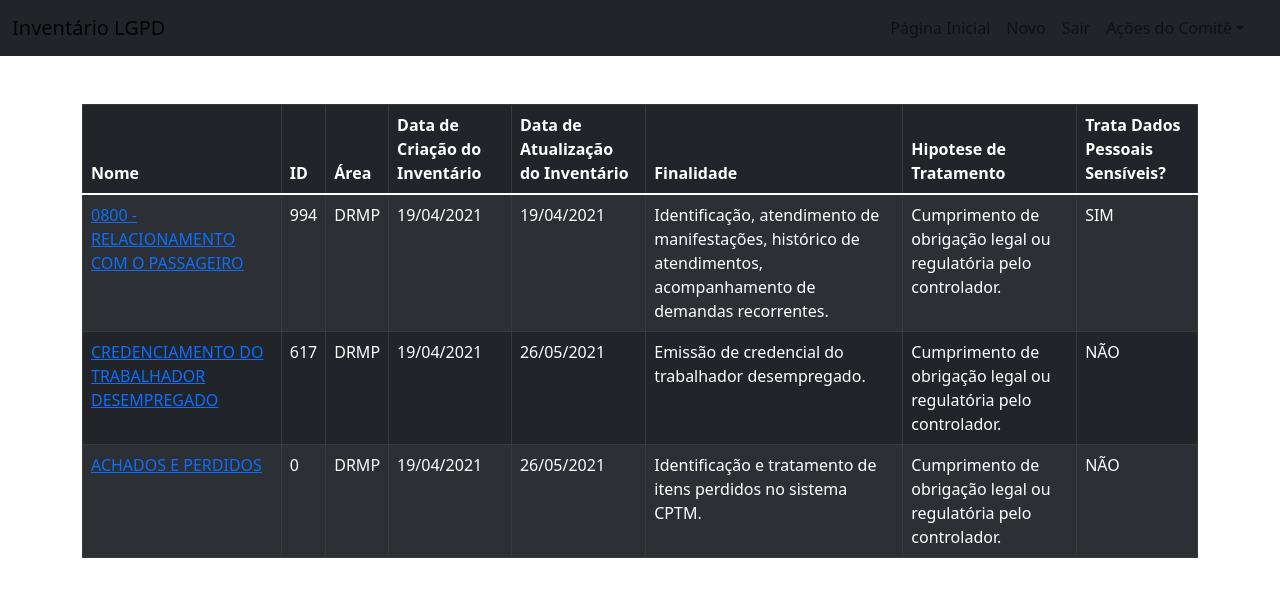
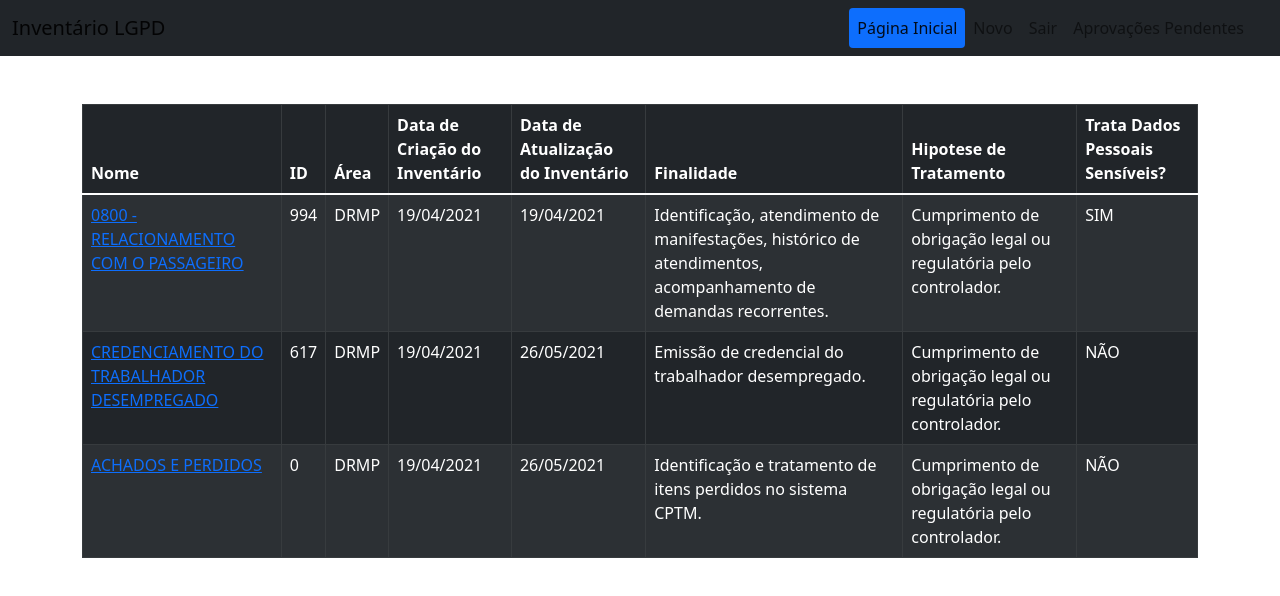
Before and after one commit to cyborg-nomade/inventario-lgpd-auto, a React (Create React App) app in the folder inventario-lgpd-frontend/: page /1/cases in a window 1280 px wide. Shown: the top 596 px of the page. Built offline with nearby package versions, Linux system fonts and the light colour scheme.

Commit message:
outsourced navlinks to its own component + styles

```diff
--- a/inventario-lgpd-frontend/src/shared/components/nav/MainHeader.js
+++ b/inventario-lgpd-frontend/src/shared/components/nav/MainHeader.js
@@ -2,9 +2,9 @@ import React from "react";
 import Navbar from "react-bootstrap/Navbar";
 import Container from "react-bootstrap/Container";
 import Nav from "react-bootstrap/Nav";
-import NavDropdown from "react-bootstrap/NavDropdown";
 
-import { NavLink, Link } from "react-router-dom";
+import { Link } from "react-router-dom";
+import NavLinks from "./NavLinks";
 
 const MainHeader = () => {
   return (
@@ -16,21 +16,11 @@ const MainHeader = () => {
           </Navbar.Brand>
           <Navbar.Toggle aria-controls="responsive-navbar-nav" />
           <Navbar.Collapse id="responsive-navbar-nav">
-            <Nav className="justify-content-end flex-grow-1 pe-3">
-              <Nav.Link eventKey={1} as={NavLink} to="/">
-                Página Inicial
-              </Nav.Link>
-              <Nav.Link eventKey={2} as={NavLink} to="/cases/new">
-                Novo
-              </Nav.Link>
-              <Nav.Link eventKey={3} as={NavLink} to="/logout">
-                Sair
-              </Nav.Link>
-              <NavDropdown title="Ações do Comitê" id="offcanvasNavbarDropdown">
-                <NavDropdown.Item eventKey={4} as={NavLink} to="/cases/approve">
-                  Aprovações Pendentes
-                </NavDropdown.Item>
-              </NavDropdown>
+            <Nav
+              className="justify-content-end flex-grow-1 pe-3"
+              variant="pills"
+            >
+              <NavLinks />
             </Nav>
           </Navbar.Collapse>
         </Container>
--- a/inventario-lgpd-frontend/src/shared/components/nav/NavLinks.js
+++ b/inventario-lgpd-frontend/src/shared/components/nav/NavLinks.js
@@ -1,7 +1,26 @@
 import React from "react";
+import NavDropdown from "react-bootstrap/NavDropdown";
+import Nav from "react-bootstrap/Nav";
+
+import { NavLink } from "react-router-dom";
 
 const NavLinks = () => {
-  return <div></div>;
+  return (
+    <React.Fragment>
+      <Nav.Link eventKey={1} as={NavLink} to="/1/cases">
+        Página Inicial
+      </Nav.Link>
+      <Nav.Link eventKey={2} as={NavLink} to="/cases/new">
+        Novo
+      </Nav.Link>
+      <Nav.Link eventKey={3} as={NavLink} to="/logout">
+        Sair
+      </Nav.Link>
+      <Nav.Link eventKey={4} as={NavLink} to="/cases/approve">
+        Aprovações Pendentes
+      </Nav.Link>
+    </React.Fragment>
+  );
 };
 
 export default NavLinks;
```
